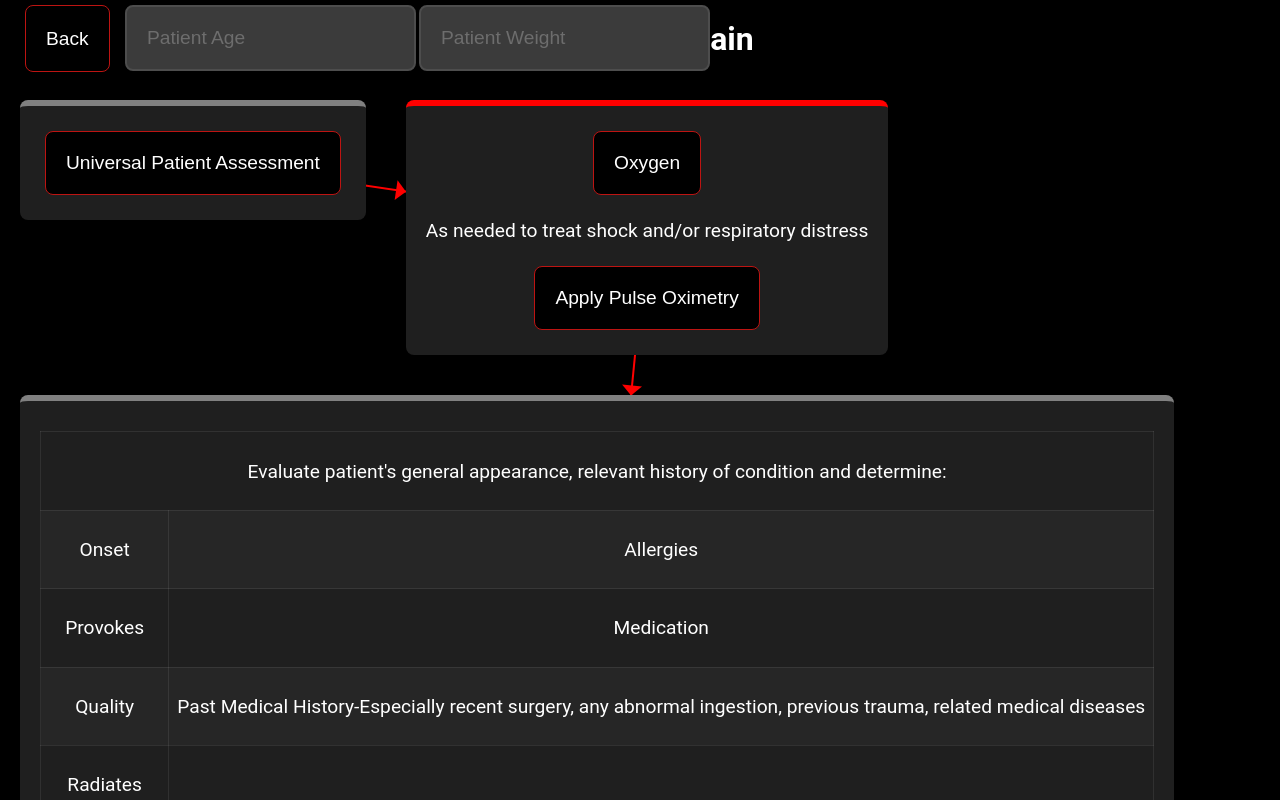
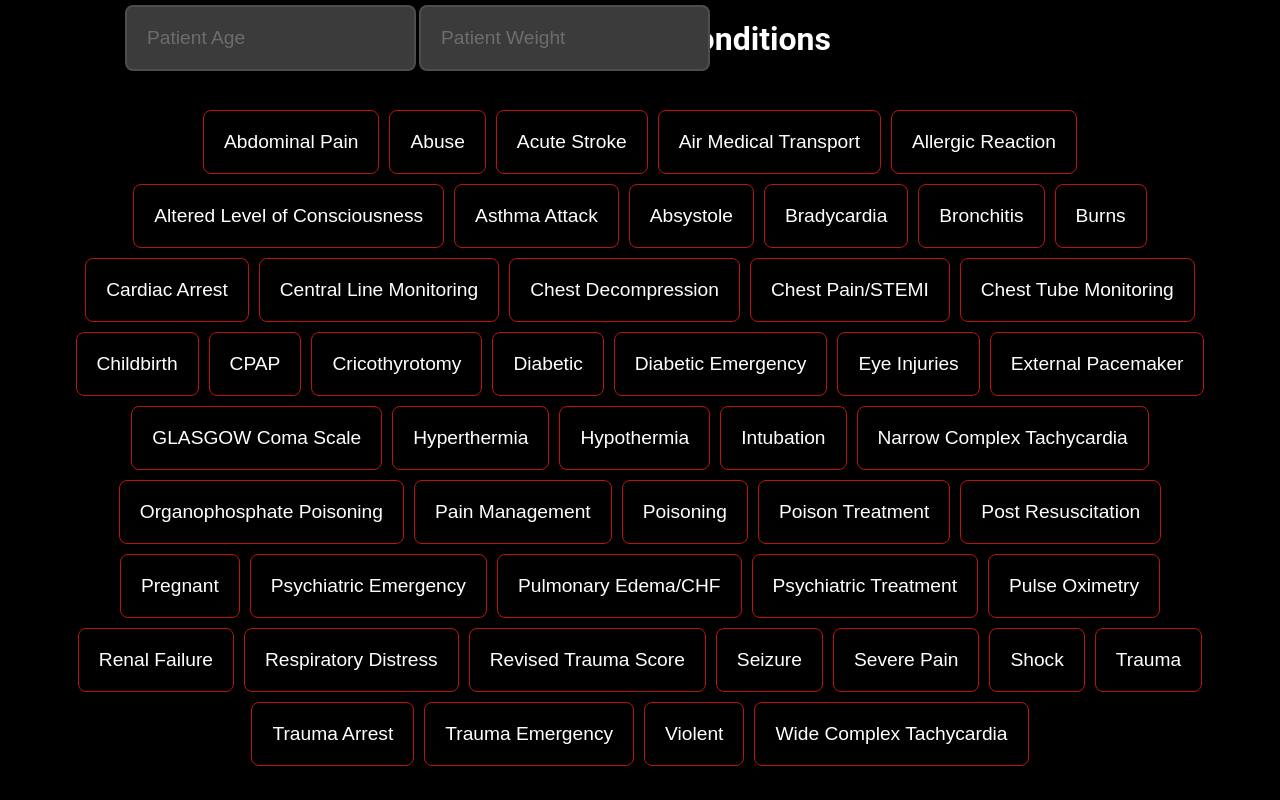
Before and after one commit to Johndavidsanford/era_workflow, a React (Create React App) app: page / in a window 1280 px wide. Shown: the top 800 px of the page. Built offline with nearby package versions, Linux system fonts and the light colour scheme.

Commit message:
switching links to window.location.url

```diff
--- a/package.json
+++ b/package.json
@@ -41,5 +41,8 @@
       "last 1 safari version"
     ]
   },
-  "homepage": "/workflow/"
+  "homepage": "/workflow/",
+  "devDependencies": {
+    "react-router-dom": "^6.17.0"
+  }
 }
--- a/src/App.tsx
+++ b/src/App.tsx
@@ -4,6 +4,15 @@ import Workflow from './components/Workflow';
 import './styles/App.css';
 
 function App() {
-  return (<Workflow />);
+  const queryParameters = new URLSearchParams(window.location.search)
+  const name = queryParameters.get("name")
+  console.log(queryParameters.keys);
+  return (
+    <div>
+      {/* <p>Name: {name}</p> */}
+      <Workflow workflowKey={name} />
+    </div>
+  // return (<Workflow />);
+  )
 }
 export default App;
--- a/src/components/Workflow.tsx
+++ b/src/components/Workflow.tsx
@@ -2,10 +2,11 @@ import React, { createRef, useRef } from 'react';
 import workflow from '../workflow.json';
 import Node from './node';
 import '../styles/App.css';
-import Xarrow from "react-xarrows";
 import Arrows from './arrows';
 
-export interface WorkflowProps { };
+export interface WorkflowProps {
+  workflowKey: string | null
+ };
 export interface WokflowState {
   timestamps: any,
   workflowKey: string,
@@ -38,7 +39,7 @@ export default class Workflow extends React.Component<WorkflowProps, WokflowStat
     super(props);
     this.state = {
       timestamps: {},
-      workflowKey: "abdominalPain",
+      workflowKey: this.props.workflowKey?this.props.workflowKey:"universalPatientAssessment",
       patient: {
         weight: undefined,
         age: undefined
@@ -58,7 +59,6 @@ export default class Workflow extends React.Component<WorkflowProps, WokflowStat
     }
   };
   render() {
-    const arrowTargets = arrows;
     return <React.Fragment>
       <input type="text" key="age" id="age" placeholder="Patient Age" onBlur={(value) => {
         arrowKey++;
--- a/src/components/node.tsx
+++ b/src/components/node.tsx
@@ -98,8 +98,8 @@ export default class Node extends React.Component<NodeProps, NodeState> {
                                             node: this.props.workflow[node[key][key2].target] // as keyof typeof this.props.workflow
                                         }
                                     );
-                                }
-                                } />)
+                                    window.location.href = "/workflow?name=" + node[key][key2].target;
+                                } } />)
                         }
                     }))
                 default:
@@ -176,8 +176,8 @@ export default class Node extends React.Component<NodeProps, NodeState> {
                                                     node: this.props.workflow[node[key][key2].target] // as keyof typeof this.props.workflow
                                                 }
                                             );
-                                        }
-                                        } />)
+                                            window.location.href = "/workflow?name=" + node[key][key2].target;
+                                        }} />)
                                     case "next":
                                         return (<input key={key2} type="button" value={node[key][key2].value} onClick={() => {
                                             if (this.state.patient.age && this.state.patient.weight) {
```
Also changed, not shown: 1 other file (tests, documents, lock files or other folders).
